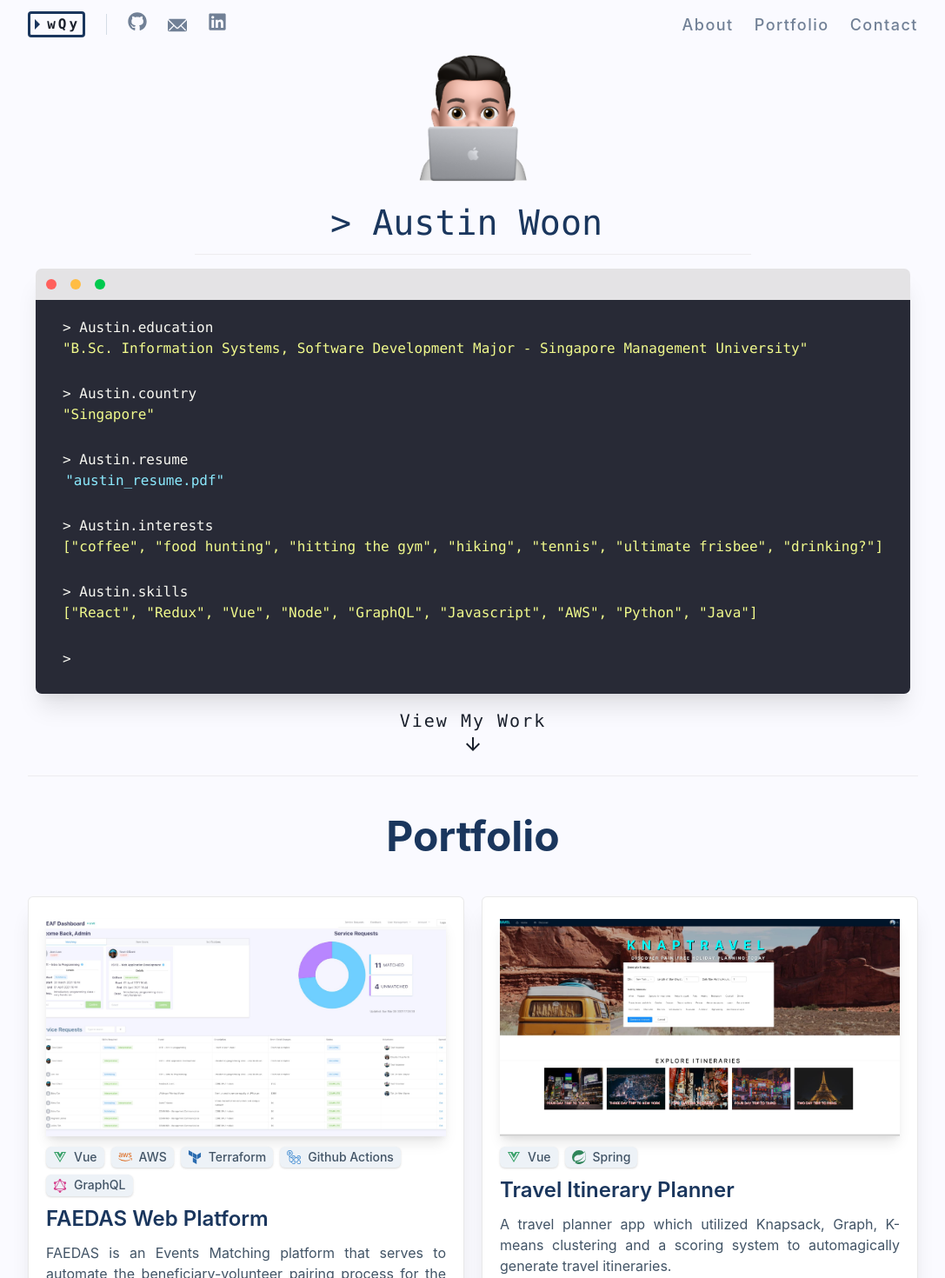
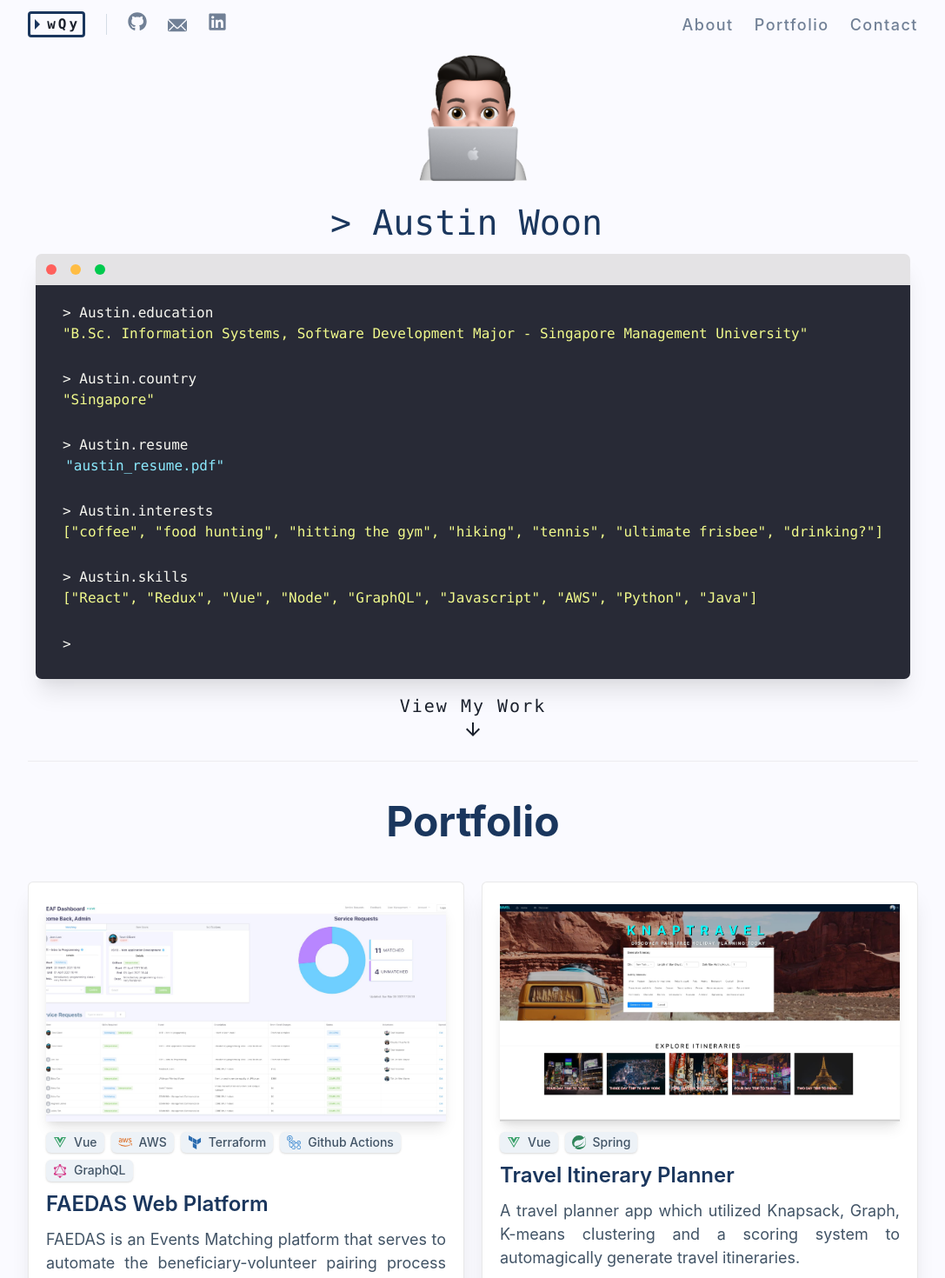
Before and after one commit to austinwoon/awqy_portfolio, a Next.js app in the folder austin-portfolio/: page / in a window 1280 px wide. Shown: the top 1470 px of the page at 87% size, without its empty margins (96-1183 px from the left). Built offline with nearby package versions, Linux system fonts and the light colour scheme.

Commit message:
Updating font style for largest view port, removed divider

```diff
--- a/austin-portfolio/components/Intro/Intro.jsx
+++ b/austin-portfolio/components/Intro/Intro.jsx
@@ -31,10 +31,6 @@ export const Intro = () => {
 
                 <Flex mt={rowMarginTop} justify={'center'}>
                     <Name height={['3.5vh', '3.5vh', '5vh', '5vh']} />
-                </Flex>
-
-                <Flex mt={rowMarginTop} justify={'center'}>
-                    <Divider maxWidth="50vw" />
                 </Flex>
 
                 <Flex mt={rowMarginTop} justify={'center'}>
--- a/austin-portfolio/utils/styles.js
+++ b/austin-portfolio/utils/styles.js
@@ -1,7 +1,7 @@
 export const h1Sizes = ['3xl', '4xl', '4xl', '5xl'];
 export const h2Sizes = ['xl', 'xl', '2xl', '2xl'];
 export const h3Sizes = ['lg', 'lg', 'lg', 'xl'];
-export const fontSizes = ['sm', 'md', 'md', 'md'];
+export const fontSizes = ['sm', 'md', 'md', 'lg'];
 export const fontSizesSmall = ['xs', 'sm', 'sm', 'sm'];
 
 export const glassMorphism = (isBoxShadowTop) => ({
```
